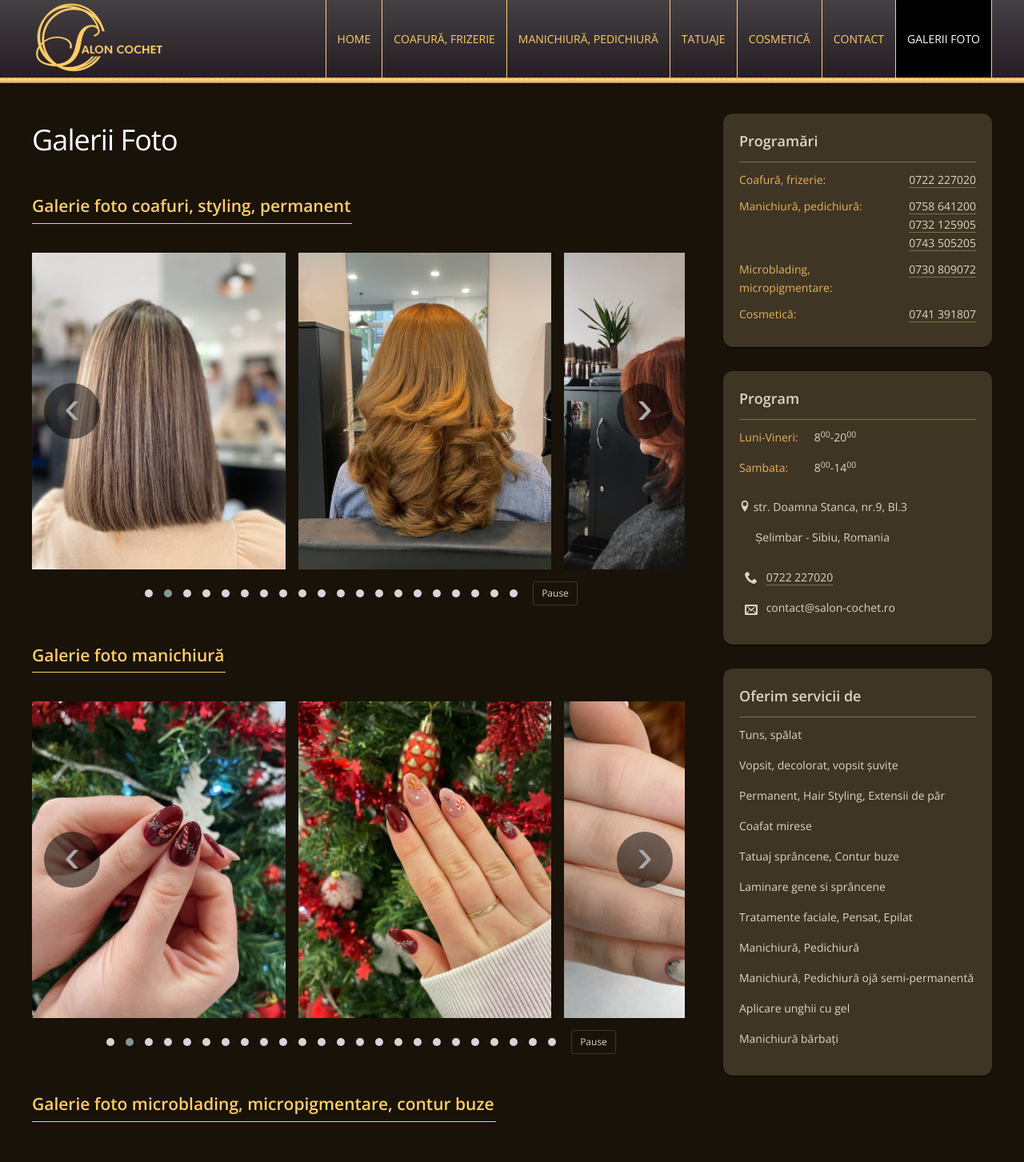
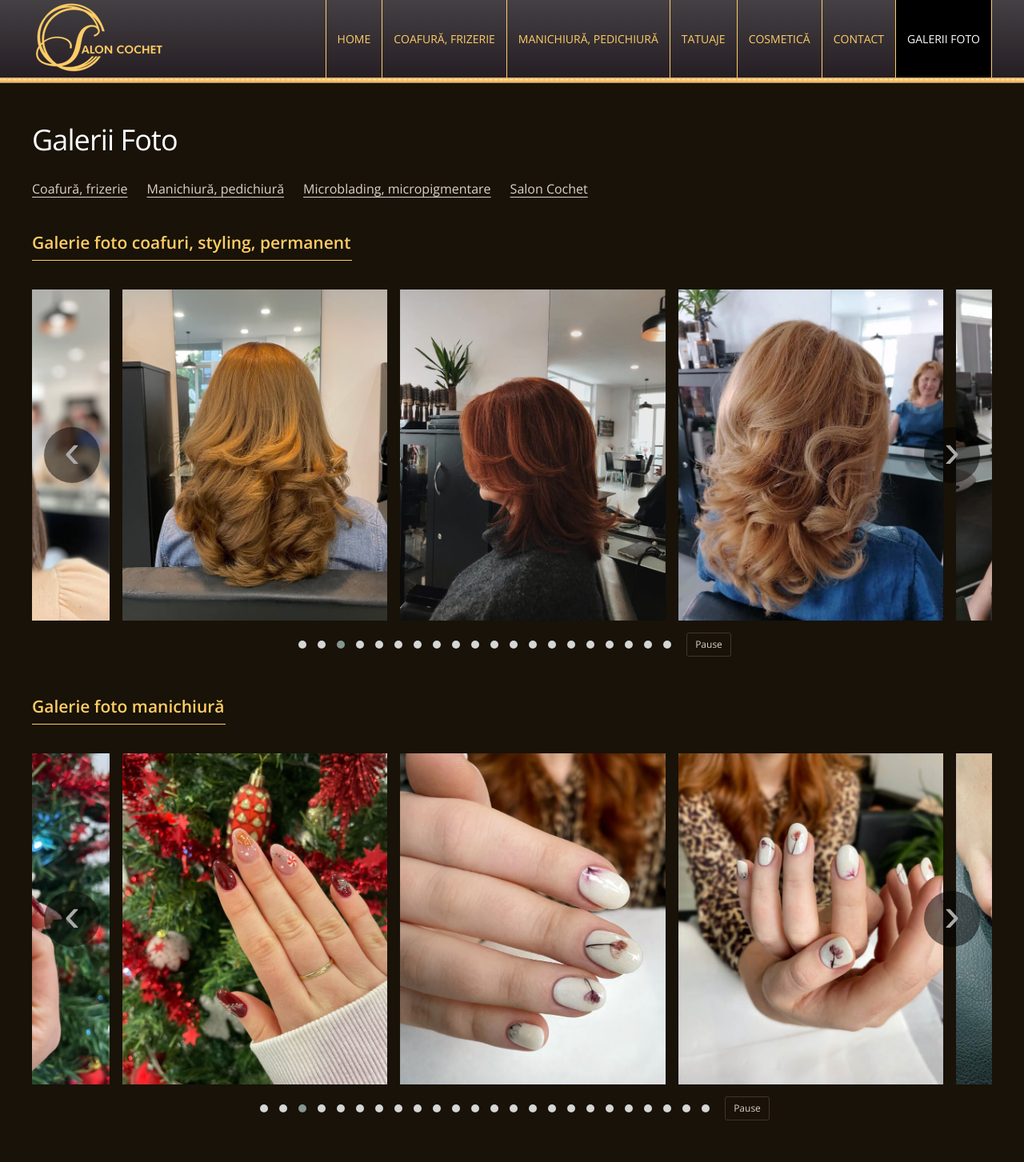
Before and after one commit to corina-gratiela/cochet-react, a React (Vite) app: page /galerie-foto in a window 1280 px wide. Shown: the top 1453 px of the page at 80% size. Built offline with nearby package versions, Linux system fonts and the light colour scheme.

Commit message:
New look for contact and galerie pages

```diff
--- a/src/components/layout/SalonSidebar.tsx
+++ b/src/components/layout/SalonSidebar.tsx
@@ -6,38 +6,7 @@ import InfoPanel from '../content/InfoPanel';
 export default function SalonSidebar() {
   return (
     <aside className="site-content__right" aria-label="Informații salon">
-      <InfoPanel id="programari" title="Programări">
-        <div className="info-panel__program">
-          <div className="info-panel__line">
-            <span className="entry">Coafură, frizerie:</span>
-            <span className="value">
-              <PhoneLink number="0722 227020" />
-            </span>
-          </div>
-          <div className="info-panel__line">
-            <span className="entry">Manichiură, pedichiură:</span>
-            <span className="value">
-              <PhoneLink number="0758 641200" />
-              <br />
-              <PhoneLink number="0732 125905" />
-              <br />
-              <PhoneLink number="0743 505205" />
-            </span>
-          </div>
-          <div className="info-panel__line">
-            <span className="entry">Microblading, micropigmentare:</span>
-            <span className="value">
-              <PhoneLink number="0730 809072" />
-            </span>
-          </div>
-          <div className="info-panel__line">
-            <span className="entry">Cosmetică:</span>
-            <span className="value">
-              <PhoneLink number="0741 391807" />
-            </span>
-          </div>
-        </div>
-      </InfoPanel>
+      <SalonAppointments />
       <SalonHours />
       <InfoPanel title="Oferim servicii de">
         <div className="info-panel__content">
@@ -111,3 +80,40 @@ export function SalonHours() {
     </InfoPanel>
   );
 }
+
+export function SalonAppointments() {
+  return (
+    <InfoPanel id="programari" title="Programări">
+      <div className="info-panel__program">
+        <div className="info-panel__line">
+          <span className="entry">Coafură, frizerie:</span>
+          <span className="value">
+            <PhoneLink number="0722 227020" />
+          </span>
+        </div>
+        <div className="info-panel__line">
+          <span className="entry">Manichiură, pedichiură:</span>
+          <span className="value">
+            <PhoneLink number="0758 641200" />
+            <br />
+            <PhoneLink number="0732 125905" />
+            <br />
+            <PhoneLink number="0743 505205" />
+          </span>
+        </div>
+        <div className="info-panel__line">
+          <span className="entry">Microblading, micropigmentare:</span>
+          <span className="value">
+            <PhoneLink number="0730 809072" />
+          </span>
+        </div>
+        <div className="info-panel__line">
+          <span className="entry">Cosmetică:</span>
+          <span className="value">
+            <PhoneLink number="0741 391807" />
+          </span>
+        </div>
+      </div>
+    </InfoPanel>
+  );
+}
--- a/src/components/layout/SiteLayout.tsx
+++ b/src/components/layout/SiteLayout.tsx
@@ -11,7 +11,9 @@ export default function SiteLayout() {
   const isManicure = useMatch('/servicii/manichiura');
   const isCosmetics = useMatch('/servicii/cosmetica');
   const isTattoos = useMatch('/servicii/tatuaje');
-  const isWideService = isHair || isManicure || isCosmetics || isTattoos;
+  const isGallery = useMatch('/galerie-foto');
+  const isContact = useMatch('/contact');
+  const isWidePage = isHair || isManicure || isCosmetics || isTattoos || isGallery || isContact;
   return (
     <div className="body-container">
       <SiteHeader />
@@ -22,11 +24,11 @@ export default function SiteLayout() {
       </div>
       <main className="site-main">
         <div className="wrapper">
-          <div className={`site-content${isHome ? ' site-content--home' : ''}${isWideService ? ' site-content--wide' : ''}`}>
+          <div className={`site-content${isHome ? ' site-content--home' : ''}${isWidePage ? ' site-content--wide' : ''}`}>
             <div className="site-content__left">
               <Outlet />
             </div>
-            {!isWideService && <SalonSidebar />}
+            {!isWidePage && <SalonSidebar />}
           </div>
         </div>
       </main>
--- a/src/pages/ContactPage.tsx
+++ b/src/pages/ContactPage.tsx
@@ -1,3 +1,4 @@
+import { SalonAppointments, SalonHours } from '../components/layout/SalonSidebar';
 import PhoneLink from '../components/content/PhoneLink';
 import Icon from '../components/content/Icon';
 import '../styles/pages/contact.scss';
@@ -7,31 +8,48 @@ export default function ContactPage() {
     <>
       <title>Date de contact Salon Cochet Sibiu</title>
       <meta name="description" content="Salonul cochet situat în Șelimbar, Sibiu vă oferă servicii de coafură, frizerie, manichiură, pedichiură, tatuaje" />
+      <h1>Contact</h1>
+      <nav className="service-page__links" aria-label="Secțiuni contact">
+        <a href="#localizare">Localizare</a>
+        <a href="#programari">Programări</a>
+      </nav>
+      <div className="contact-details">
         <div className="contact-item">
-        <h2><Icon name="location" />Adresa</h2>
+          <h2>
+            <Icon name="location" />
+            Adresa
+          </h2>
           <p>str. Doamna Stanca, nr.9, Bl.3</p>
           <p>Selimbar - Sibiu, Romania</p>
         </div>
         <div className="contact-item">
-        <h2><Icon name="phone" />Contact</h2>
+          <h2>
+            <Icon name="phone" />
+            Contact
+          </h2>
           <div>
-          <p><span className="contact-item__label">Telefon:</span><PhoneLink number="0722 227020" /></p>
-          <p><span className="contact-item__label">Email:</span>contact@salon-cochet.ro</p>
+            <p>
+              <span className="contact-item__label">Telefon:</span>
+              <PhoneLink number="0722 227020" />
+            </p>
+            <p>
+              <span className="contact-item__label">Email:</span>contact@salon-cochet.ro
+            </p>
           </div>
         </div>
-      <div className="contact-item">
-        <h2><Icon name="sphere" />Localizare</h2>
+      </div>
+      <section id="localizare" className="contact-item" aria-labelledby="contact-map-title">
+        <h2 id="contact-map-title">
+          <Icon name="sphere" />
+          Localizare
+        </h2>
         <div className="harta">
-          <iframe
-            title="Localizare Salon Cochet"
-            width="100%"
-            height="450"
-            frameBorder="0"
-            style={{ border: 0 }}
-            src="https://www.google.com/maps/embed/v1/place?q=45.778862%2C%2024.163722&key=AIzaSyCPDBu86ZgQhZdbNgYrMLMWkCA7rivxymk"
-            allowFullScreen
-          />
+          <iframe title="Localizare Salon Cochet" width="100%" height="450" frameBorder="0" style={{ border: 0 }} src="https://www.google.com/maps/embed/v1/place?q=45.778862%2C%2024.163722&key=AIzaSyCPDBu86ZgQhZdbNgYrMLMWkCA7rivxymk" allowFullScreen />
         </div>
+      </section>
+      <div className="service-page__details contact-panels">
+        <SalonAppointments />
+        <SalonHours />
       </div>
     </>
   );
--- a/src/pages/GalleryPage.tsx
+++ b/src/pages/GalleryPage.tsx
@@ -1,3 +1,4 @@
+import { SalonAppointments, SalonHours } from '../components/layout/SalonSidebar';
 import ContentSection from '../components/content/ContentSection';
 import PhotoGallery from '../components/gallery/PhotoGallery';
 import { salonGallery } from '../data/galleries';
@@ -11,22 +12,40 @@ export default function GalleryPage() {
       <title>Galerii foto</title>
       <meta name="description" content="Galerie foto Salon Cochet" />
       <h1>Galerii Foto</h1>
+      <nav className="service-page__links" aria-label="Secțiuni galerii foto">
+        <a href="#galerie-coafor">Coafură, frizerie</a>
+        <a href="#galerie-manichiura">Manichiură, pedichiură</a>
+        <a href="#galerie-tatuaje">Microblading, micropigmentare</a>
+        <a href="#galerie-salon">Salon Cochet</a>
+      </nav>
 
+      <section id="galerie-coafor" aria-label="Galerie foto coafuri, styling, permanent">
         <ContentSection title="Galerie foto coafuri, styling, permanent">
-        <PhotoGallery images={hairGallery} label="Galerie foto coafuri, styling, permanent" />
+          <PhotoGallery desktopSlides={3.5} images={hairGallery} label="Galerie foto coafuri, styling, permanent" />
         </ContentSection>
+      </section>
 
+      <section id="galerie-manichiura" aria-label="Galerie foto manichiură">
         <ContentSection title="Galerie foto manichiură">
-        <PhotoGallery images={manicureGallery} label="Galerie foto manichiură" />
+          <PhotoGallery desktopSlides={3.5} images={manicureGallery} label="Galerie foto manichiură" />
         </ContentSection>
+      </section>
 
+      <section id="galerie-tatuaje" aria-label="Galerie foto microblading, micropigmentare, contur buze">
         <ContentSection title="Galerie foto microblading, micropigmentare, contur buze">
-        <PhotoGallery images={tattoosGallery} label="Galerie foto microblading, micropigmentare, contur buze" />
+          <PhotoGallery desktopSlides={3.5} images={tattoosGallery} label="Galerie foto microblading, micropigmentare, contur buze" />
         </ContentSection>
+      </section>
 
+      <section id="galerie-salon" aria-label="Galerie foto Salon Cochet">
         <ContentSection title="Galerie foto Salon Cochet">
           <PhotoGallery images={salonGallery} label="Galerie foto Salon Cochet" desktopSlides={2} />
         </ContentSection>
+      </section>
+      <div className="service-page__details">
+        <SalonAppointments />
+        <SalonHours />
+      </div>
     </>
   );
 }
--- a/src/styles/components/service-page.scss
+++ b/src/styles/components/service-page.scss
@@ -85,6 +85,9 @@
   display: grid;
   gap: 24px;
   align-items: start;
+  > .info-panel + .info-panel {
+    margin-top: 0;
+  }
   > * {
     min-width: 0;
   }
--- a/src/styles/pages/contact.scss
+++ b/src/styles/pages/contact.scss
@@ -1,7 +1,7 @@
 @use '../base/settings' as *;
+@use '../base/mixins' as *;
 
-// Contact-only rules from legacy scss/layout/_pages.scss.
-// Global typography and responsive columns remain in the shared layout.
+// Contact details and map; the full-width layout and information panels are shared.
 .contact-item {
   & + .contact-item {
     margin-top: 20px;
@@ -20,3 +20,20 @@
   border: solid 1px $color-border;
   padding: 5px;
 }
+.contact-details {
+  display: grid;
+  gap: 24px;
+  margin-bottom: 32px;
+  .contact-item + .contact-item {
+    margin-top: 0;
+  }
+  @include breakpoint(tablet-up) {
+    grid-template-columns: repeat(2, minmax(0, 1fr));
+  }
+}
+.harta iframe {
+  display: block;
+}
+.contact-panels {
+  margin-top: 32px;
+}
```
Lines whose indentation alone changed are shown as unchanged.
